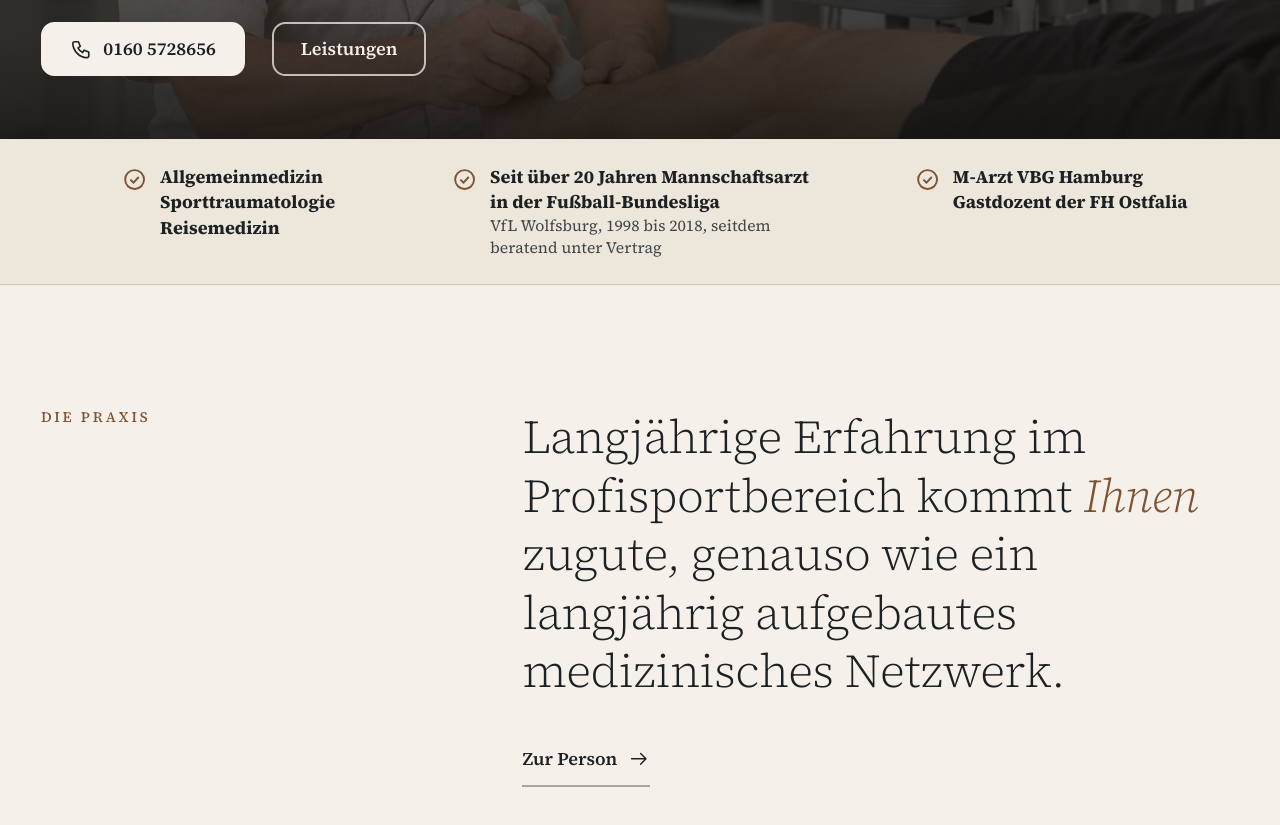
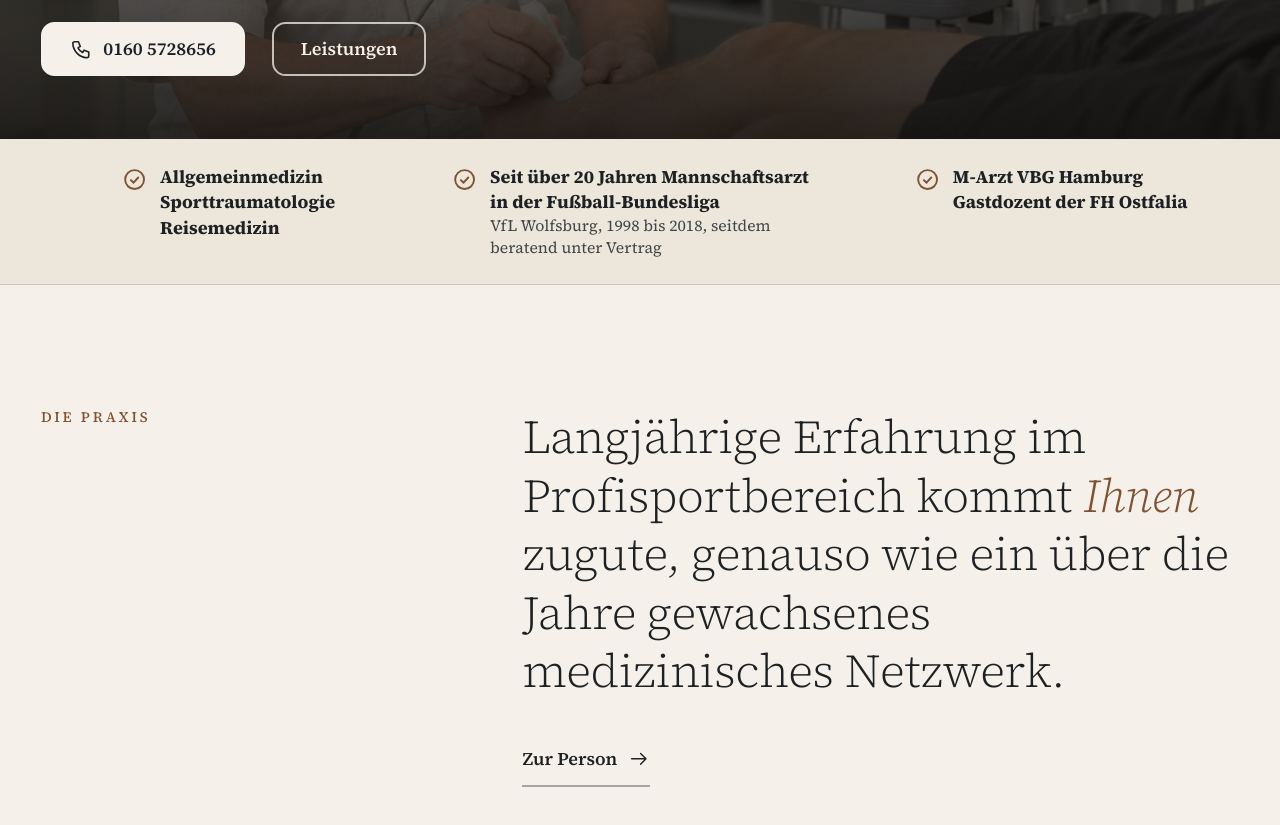
Before and after one commit to NatoshiSakamoto67/dr-pfeiler-entwurf, a plain HTML site: page index.html in a window 1280 px wide. Shown: the part 437-1262 px from the top of the page. Drawn offline with Linux system fonts and the light colour scheme.

Commit message:
Startseite: über die Jahre gewachsenes medizinisches Netzwerk

```diff
--- a/index.html
+++ b/index.html
@@ -78,7 +78,7 @@
     <div class="wrap zweispalt">
       <p class="kicker zeig" id="praxis-titel">Die Praxis</p>
       <div>
-        <p class="aussage zeig">Langjährige Erfahrung im Profisportbereich kommt <em>Ihnen</em> zugute, genauso wie ein langjährig aufgebautes medizinisches Netzwerk.</p>
+        <p class="aussage zeig">Langjährige Erfahrung im Profisportbereich kommt <em>Ihnen</em> zugute, genauso wie ein über die Jahre gewachsenes medizinisches Netzwerk.</p>
         <div class="aktionen zeig" style="--dl:160ms"><a class="link" href="praxis.html">Zur Person <svg viewBox="0 0 24 24" fill="none" stroke="currentColor" stroke-width="1.6" stroke-linecap="round" stroke-linejoin="round" aria-hidden="true"><path d="M4 12h16m-6-6 6 6-6 6"/></svg></a></div>
       </div>
     </div>
```
